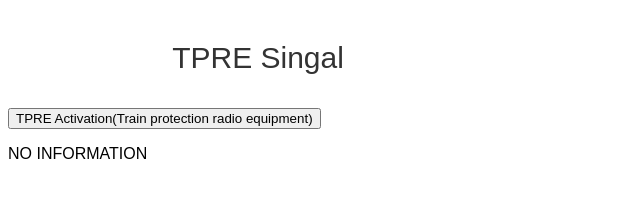
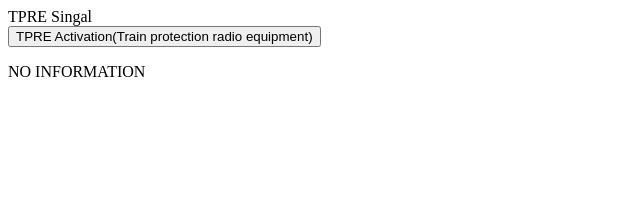
Before and after one commit to medakoro/creadryrailway, a plain HTML site: page index.html in a window 1280 px wide. Shown: the whole page, without its empty margins (0-640 px from the left). Drawn offline with Linux system fonts and the light colour scheme; a web font is replaced by a local one.

Commit message:
change css

```diff
--- a/index.html
+++ b/index.html
@@ -46,29 +46,4 @@
         }, 500);
     }
 </script>
-<style>
-    #box1 {
-    display: flex;
-    align-items: center;
-    justify-content: center;
-    color: #333333;
-    background-color: #FFFFFF;
-    font-size: 30px;
-    width: 500px;
-    height: 100px;
-    border-radius: 0px;
-    font-family: "oxanium", sans-serif;
-    font-weight: 400;
-    font-style: normal;
-}
-#TPRE_button {
-    font-family: "oxanium", sans-serif;
-    font-weight: 400;
-    font-style: normal;
-}
-#text {
-    font-family: "oxanium", sans-serif;
-    font-weight: 400;
-    font-style: normal;
-}
-</style>
+</html>
```
